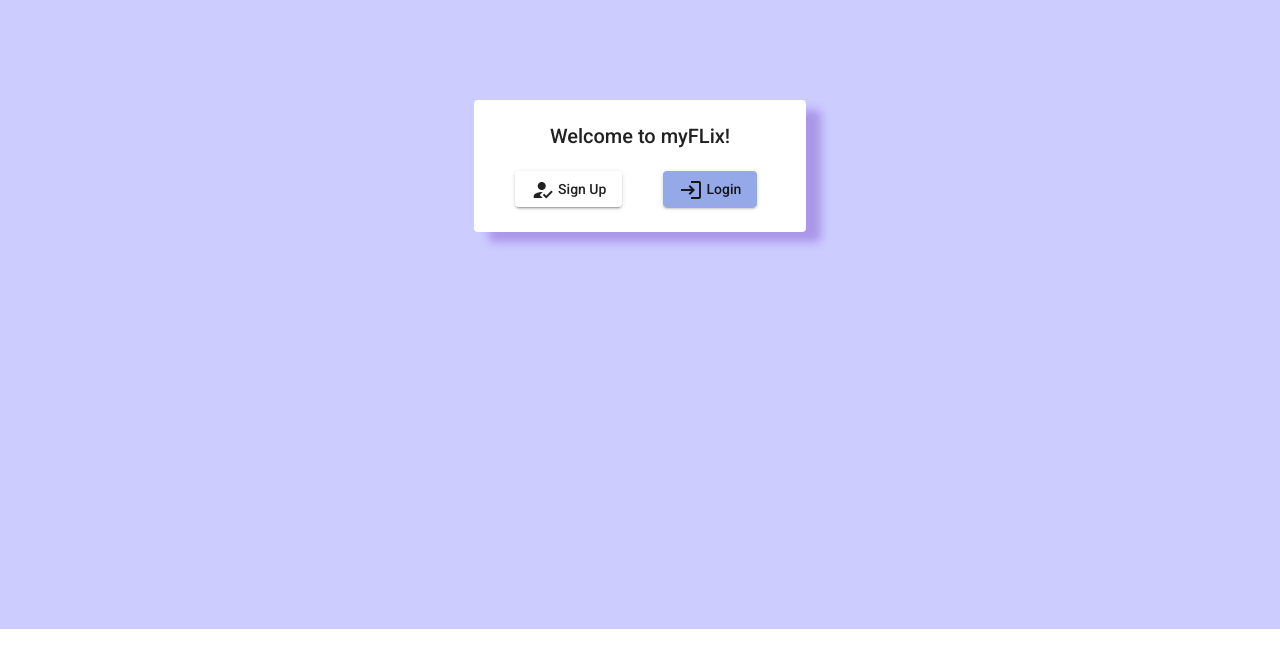
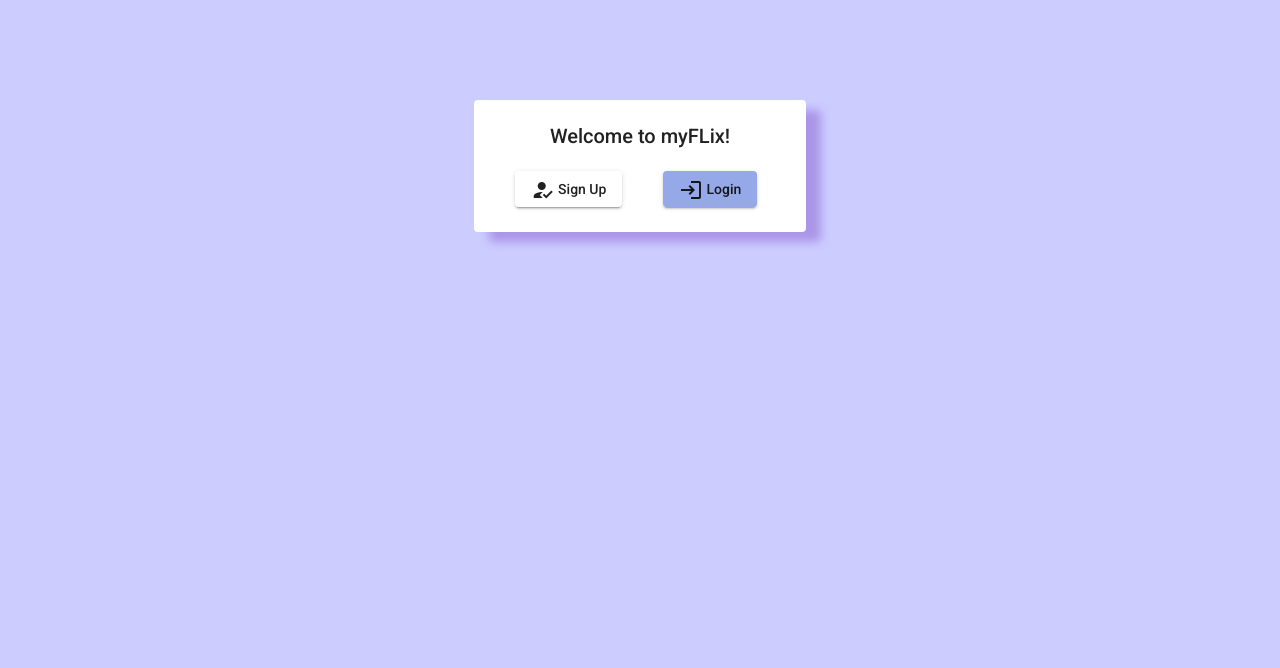
Before and after one commit to smmartin1/myFlix-Angular-client, an Angular app: page /welcome in a window 1280 px wide. Shown: the top 668 px of the page. Built offline with nearby package versions, Linux system fonts and the light colour scheme.

Commit message:
Edit background-color

```diff
--- a/src/app/movie-card/movie-card.component.scss
+++ b/src/app/movie-card/movie-card.component.scss
@@ -1,7 +1,3 @@
-.main-page {
-  background-color: #CCCCFF;
-}
-
 .movie-view {
   display: flex;
   flex-wrap: wrap;
--- a/src/app/user-profile/user-profile.component.scss
+++ b/src/app/user-profile/user-profile.component.scss
@@ -1,5 +1,4 @@
 .profile-page {
-  background-color: #CCCCFF;
   display: flex;
   flex-direction: column;
   align-items: center;
--- a/src/app/welcome-page/welcome-page.component.scss
+++ b/src/app/welcome-page/welcome-page.component.scss
@@ -1,5 +1,4 @@
 .main-page {
-  background-color: #CCCCFF;
   display: flex;
   flex-direction: column;
   align-items: center;
--- a/src/styles.scss
+++ b/src/styles.scss
@@ -36,4 +36,4 @@
 /* You can add global styles to this file, and also import other style files */
 
 html, body { height: 100%; }
-body { margin: 0; font-family: Roboto, "Helvetica Neue", sans-serif; }
+body { background-color: #CCCCFF; margin: 0; font-family: Roboto, "Helvetica Neue", sans-serif; }
```
